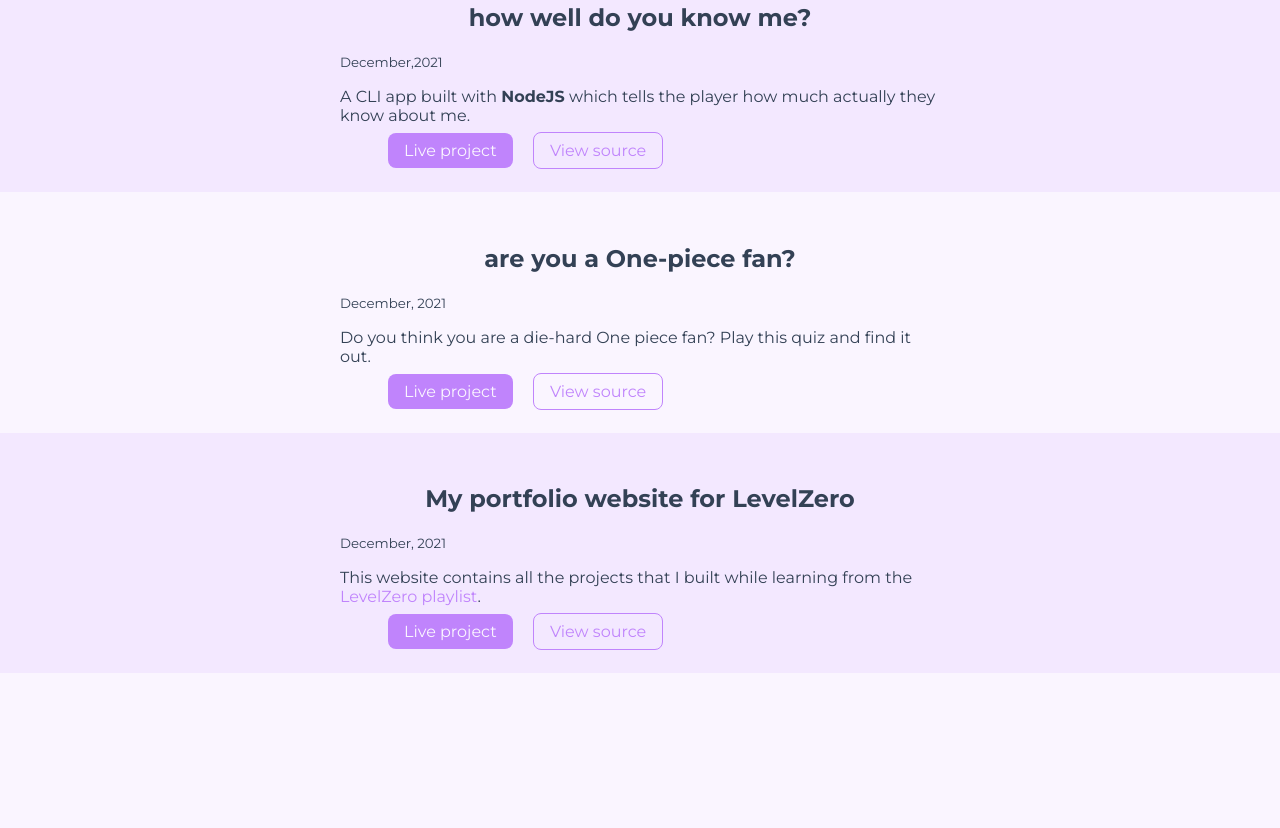
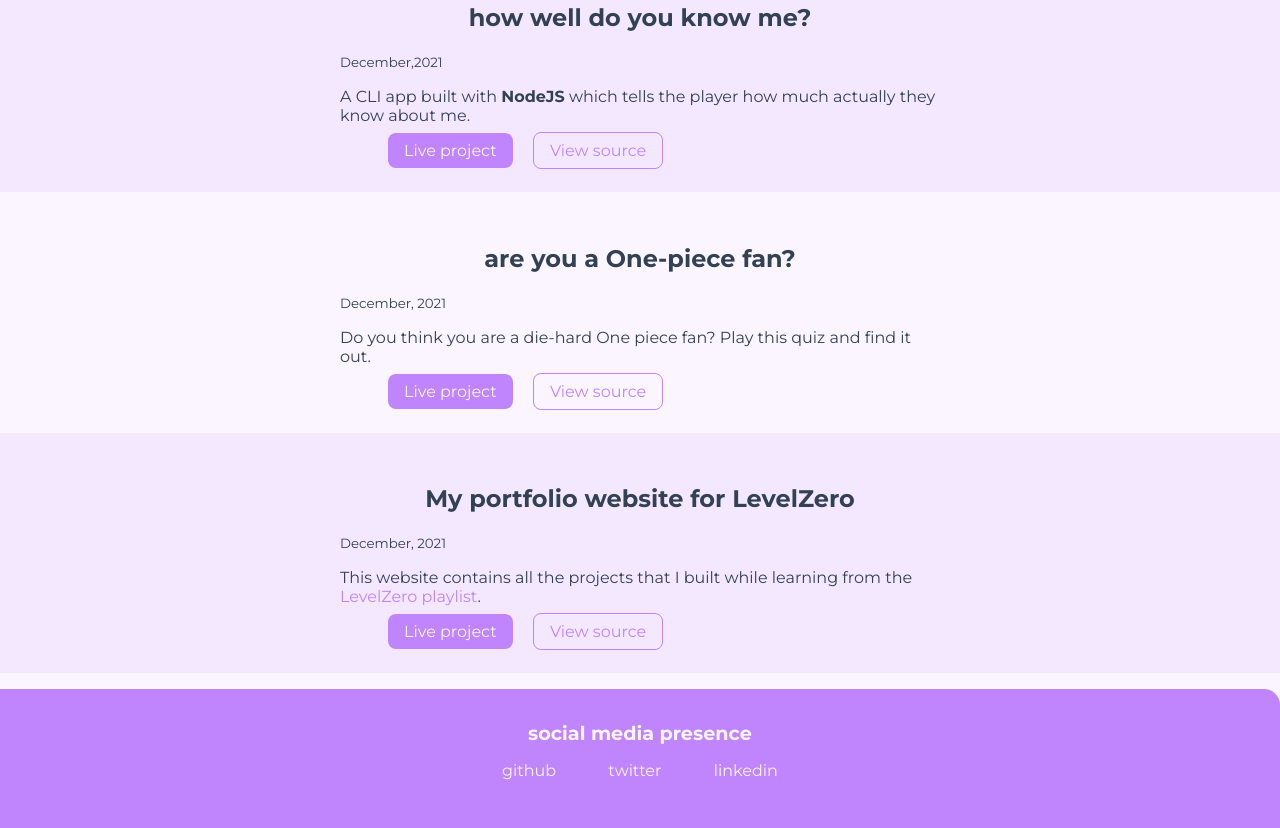
Before and after one commit to mayanksachdev/mayank-sachdev-levelZero-portfolio, a plain HTML site: page projects.html in a window 1280 px wide. Shown: the part 729-1557 px from the top of the page. Before the commit the page ends 1418 px from the top, so only its background shows below. Drawn offline with Linux system fonts and the light colour scheme.

Commit message:
feat: added footer to project page

```diff
--- a/library/component-style.css
+++ b/library/component-style.css
@@ -69,6 +69,7 @@ hr {
     text-align: center;
 }
 
+
 .section-ow {
     background-color: var(--ow-section);
 }
--- a/projects.html
+++ b/projects.html
@@ -43,7 +43,8 @@
                 <div class="container container-center ">
                     <h1>how well do you know me?</h1>
                     <small>December,2021</small>
-                    <p>A CLI app built with <strong>NodeJS</strong> which tells the player how much actually they know about me.
+                    <p>A CLI app built with <strong>NodeJS</strong> which tells the player how much actually they know
+                        about me.
 
                     </p>
                     <ul class="list-no-bullets">
@@ -113,6 +114,25 @@
             </section>
         </li>
     </ul>
+    <footer class="footer">
+        <div class="footer-header">social media presence</div>
+        <ul class="social-links list-no-bullets">
+            <li class="list-item-inline">
+                <a class="link" href="https://github.com/mayanksachdev"> github</a>
+            </li>
+            <li class="list-item-inline">
+                <a class="link" href="https://twitter.com/MayankkSachdev">twitter</a>
+            </li>
+            <li class="list-item-inline">
+                <a class="link" href="https://www.linkedin.com/in/mayank-sachdev-868427226">linkedin</a>
+            </li>
+
+
+
+        </ul>
+
+    </footer>
+
 </body>
 
 </html>
```
